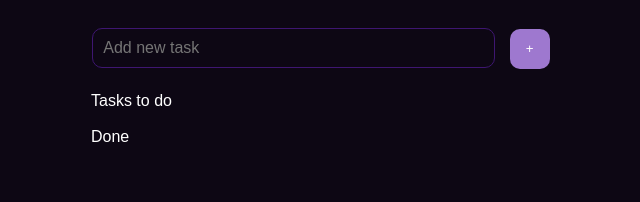
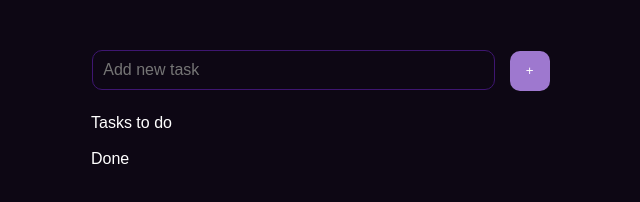
Before and after one commit to EzozaMukhamedova/54-dars, a plain HTML site: page index.html in a window 1280 px wide. Shown: the whole page, without its empty margins (319-959 px from the left). Drawn offline with Linux system fonts and the light colour scheme.

Commit message:
padding shuusei

```diff
--- a/index.css
+++ b/index.css
@@ -7,14 +7,15 @@ body {
   background-color: #0d0714;
   color: #333;
   text-align: center;
-  padding: 20px;
+  /* padding: 50px; */
+  margin-top: 50px;
   box-sizing: border-box;
 }
 
 .container {
   width: 460px;
   margin: 0 auto;
-  overflow: hidden;
+  /* overflow: hidden; */
 }
 
 button {
```
